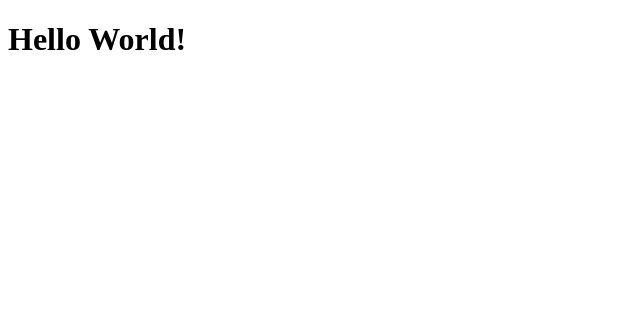
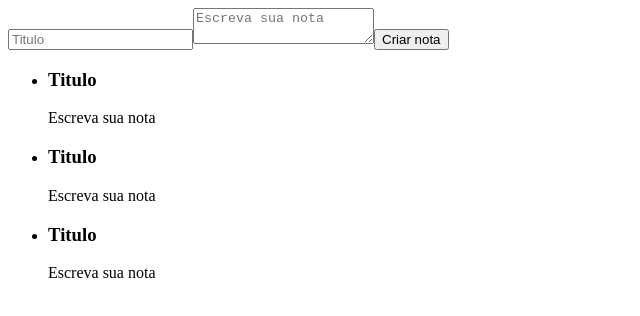
Before and after one commit to filiphis/react-keep, a React (Create React App) app: page / in a window 1280 px wide. Shown: the top 316 px of the page, without its empty margins (0-640 px from the left). Built offline with nearby package versions, Linux system fonts and the light colour scheme.

Commit message:
✨ Criando o primeiro class component -> ListaDeNotas

```diff
--- a/src/App.tsx
+++ b/src/App.tsx
@@ -1,8 +1,19 @@
+/* eslint-disable import/no-unresolved */
+/* eslint-disable import/extensions */
 import React from 'react';
+import ListaDeNotas from './components/ListaDeNotas';
 
 function App() {
   return (
-    <h1>Hello World!</h1>
+    <section>
+      <form action="">
+        <input type="text" placeholder="Titulo" />
+        <textarea placeholder="Escreva sua nota" />
+        <button type="button">Criar nota</button>
+      </form>
+
+      <ListaDeNotas />
+    </section>
   );
 }
 
--- /dev/null
+++ b/src/components/ListaDeNotas.tsx
@@ -0,0 +1,35 @@
+/* eslint-disable react/prefer-stateless-function */
+import React, { Component } from 'react';
+
+export default class ListaDeNotas extends Component {
+  render() {
+    return (
+      <ul>
+        <li>
+          <section>
+            <header>
+              <h3>Titulo</h3>
+            </header>
+            <p>Escreva sua nota</p>
+          </section>
+        </li>
+        <li>
+          <section>
+            <header>
+              <h3>Titulo</h3>
+            </header>
+            <p>Escreva sua nota</p>
+          </section>
+        </li>
+        <li>
+          <section>
+            <header>
+              <h3>Titulo</h3>
+            </header>
+            <p>Escreva sua nota</p>
+          </section>
+        </li>
+      </ul>
+    );
+  }
+}
```
Also changed, not shown: .eslintrc.json.
